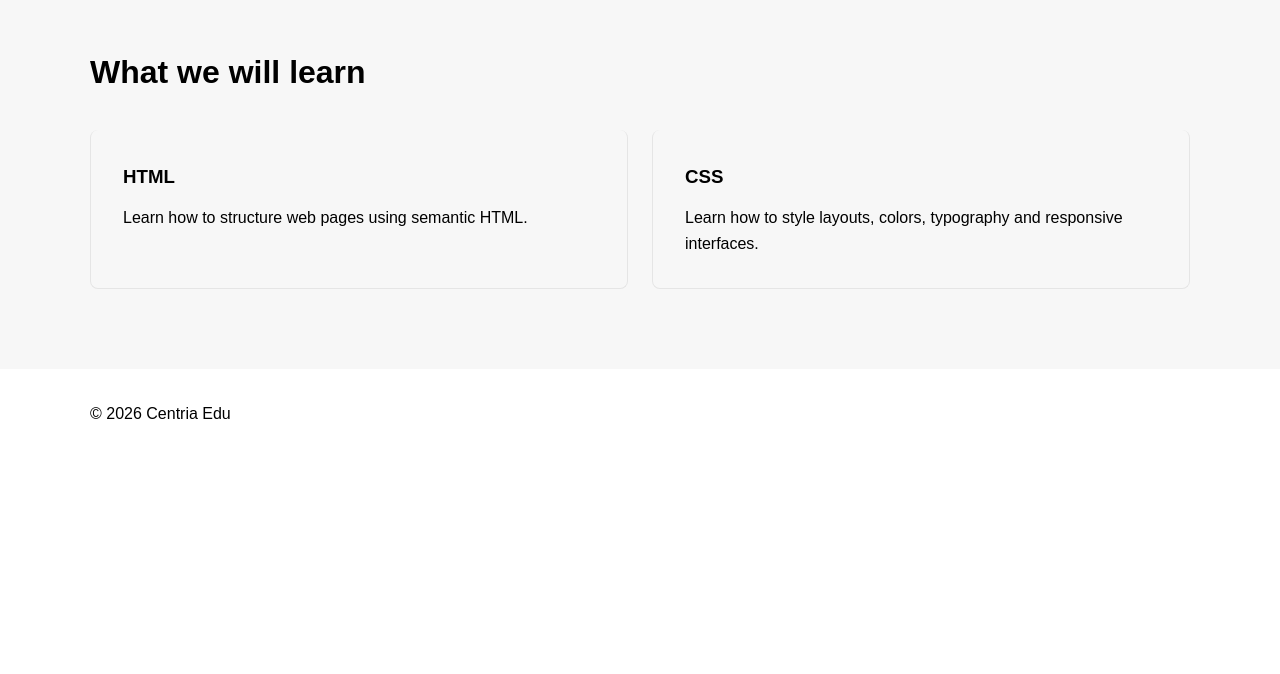
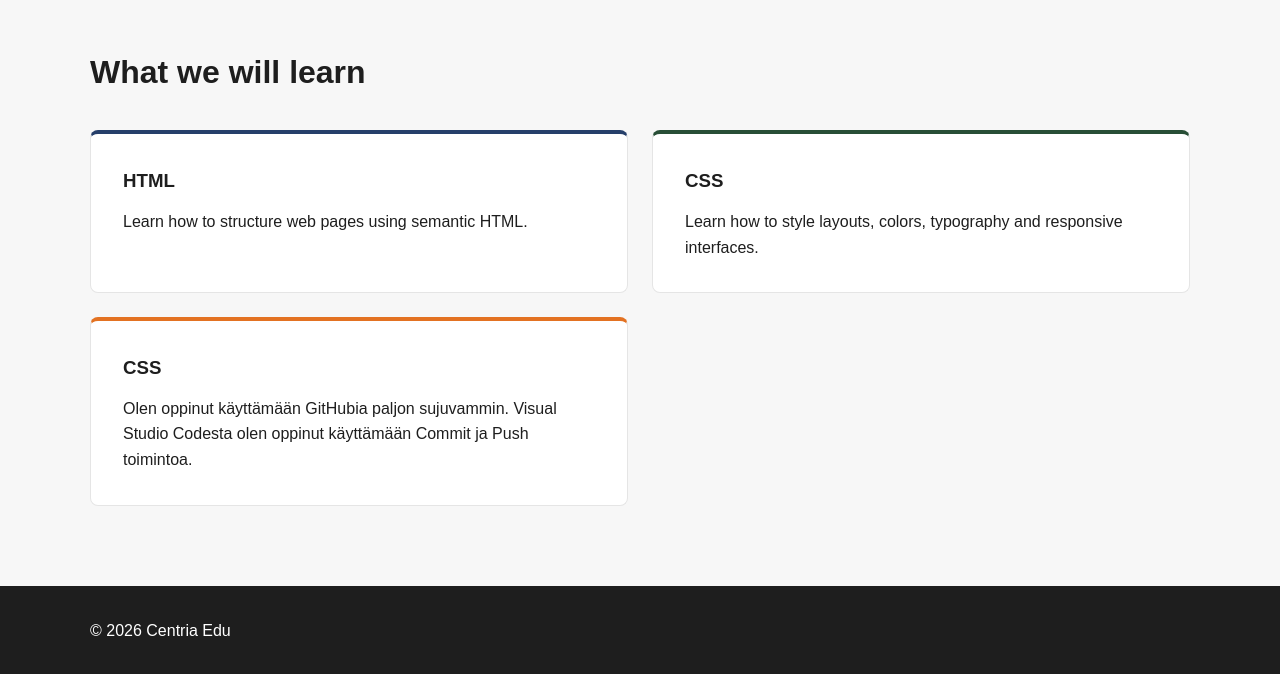
Before and after one commit to Starlace1/Web-kehittaminen, a plain HTML site: page S4/index.html in a window 1280 px wide. Shown: the part 666-1340 px from the top of the page. Before the commit the page ends 1125 px from the top, so only its background shows below. Drawn offline with Linux system fonts and the light colour scheme.

Commit message:
Lisätty

```diff
--- a/S4/index.html
+++ b/S4/index.html
@@ -90,6 +90,14 @@
                         </p>
                     </article>
 
+                    <article class="card">
+                        <h3>CSS</h3>
+                        <p>
+                            Olen oppinut käyttämään GitHubia paljon sujuvammin.
+                            Visual Studio Codesta olen oppinut käyttämään Commit ja Push toimintoa.
+                        </p>
+                    </article>
+
                 </div>
             </div>
         </section>
--- a/S4/style.css
+++ b/S4/style.css
@@ -1,4 +1,4 @@
-<style> :root {
+:root {
     --primary: #e10e49;
     --light: #ffffff;
     --dark: #1e1e1e;
```
